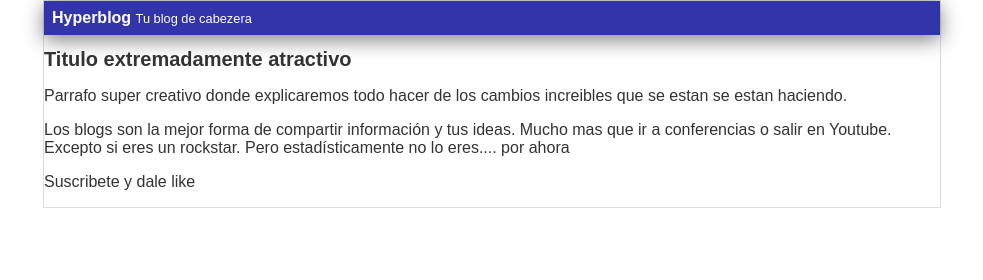
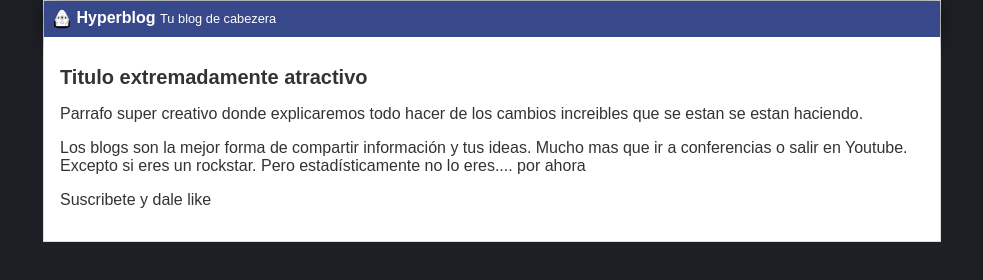
Before and after one commit to Leonardo-Cortez/Hyperblog, a plain HTML site: page index.html in a window 1280 px wide. Shown: the whole page, without its empty margins (148-1131 px from the left). Drawn offline with Linux system fonts and the light colour scheme.

Commit message:
Color de fondo, logo nuevo y mejor color de header

```diff
--- a/CSS/estilos.css
+++ b/CSS/estilos.css
@@ -1,4 +1,5 @@
 body{
+    background: #1e1f24;
     color: #333;
     text-align: center;
     font-family: "Arial";
@@ -10,12 +11,16 @@ body{
 
 #cabecera
 {
-    background: #33A;
-    box-shadow: 0px 5px 20px 0px rgba(0,0,0,0.5);
+    background: #37488b;
+    box-shadow: 0px 2px 20px 0px rgba(0,0,0,0.5);
     color: white;
     font-weight: bold;
     margin: 0;
     padding: 0.5em;
+}
+#cabecera #logo{
+    width: 20px;
+    vertical-align: middle;
 }
 #cabecera #tagline
 {
@@ -25,7 +30,7 @@ body{
 }
 #container{
     width: 70%;
-    padding: lem;
+    padding: 0;
     text-align: left;
     border:  1px solid #DDD;
     margin: 0 auto;
@@ -34,3 +39,8 @@ body{
 #container h1{
     font-size: 20px;
 }
+
+#post {
+    background: white;
+    padding: 1em;
+}
--- a/index.html
+++ b/index.html
@@ -7,6 +7,7 @@
 <body>
     <div id="container">
         <div id="cabecera">
+            <img id="logo" src="Imagenes/dragon.png"/>
             Hyperblog
             <span id="tagline">Tu blog de
                 cabezera</span>
```
